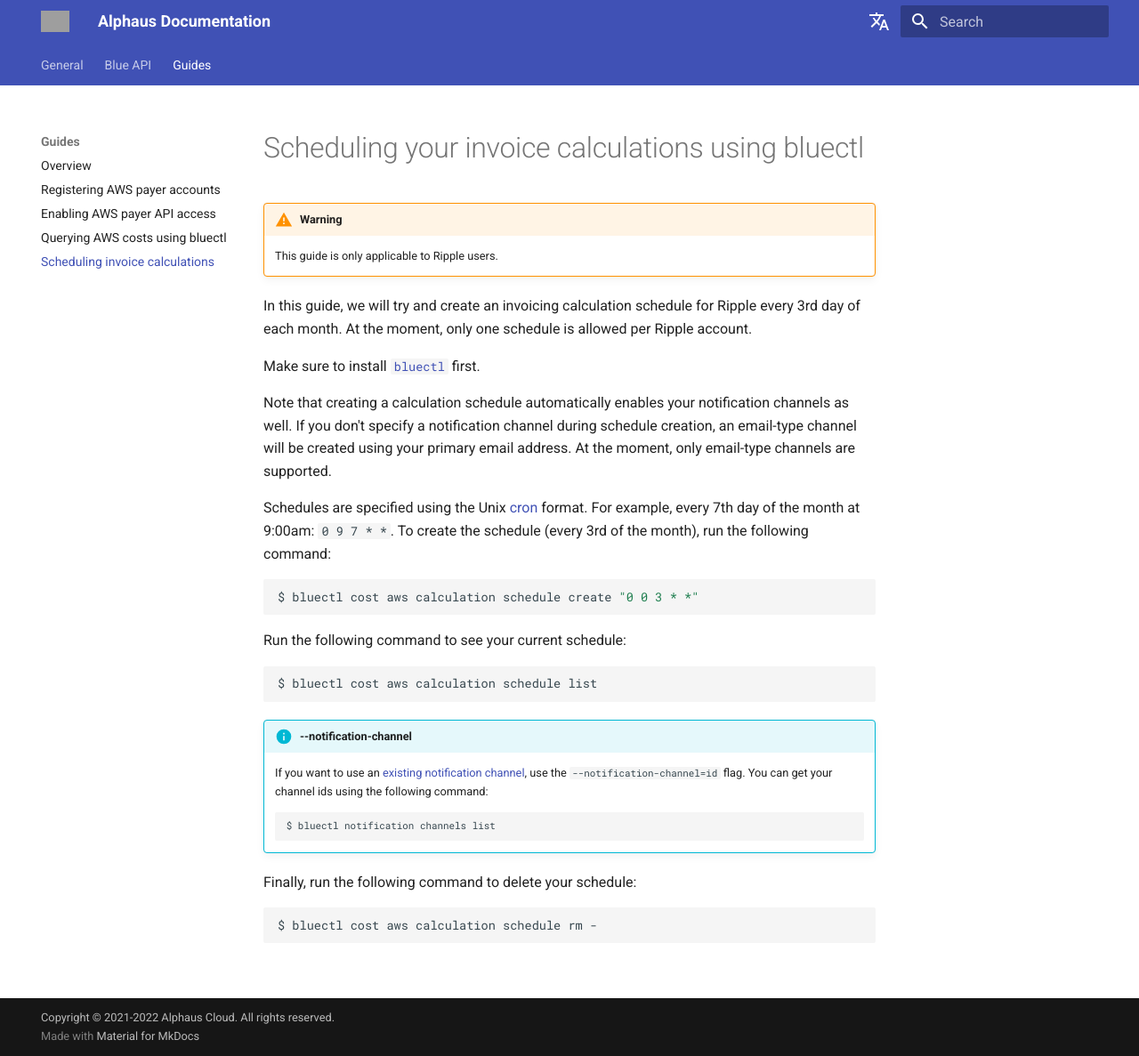
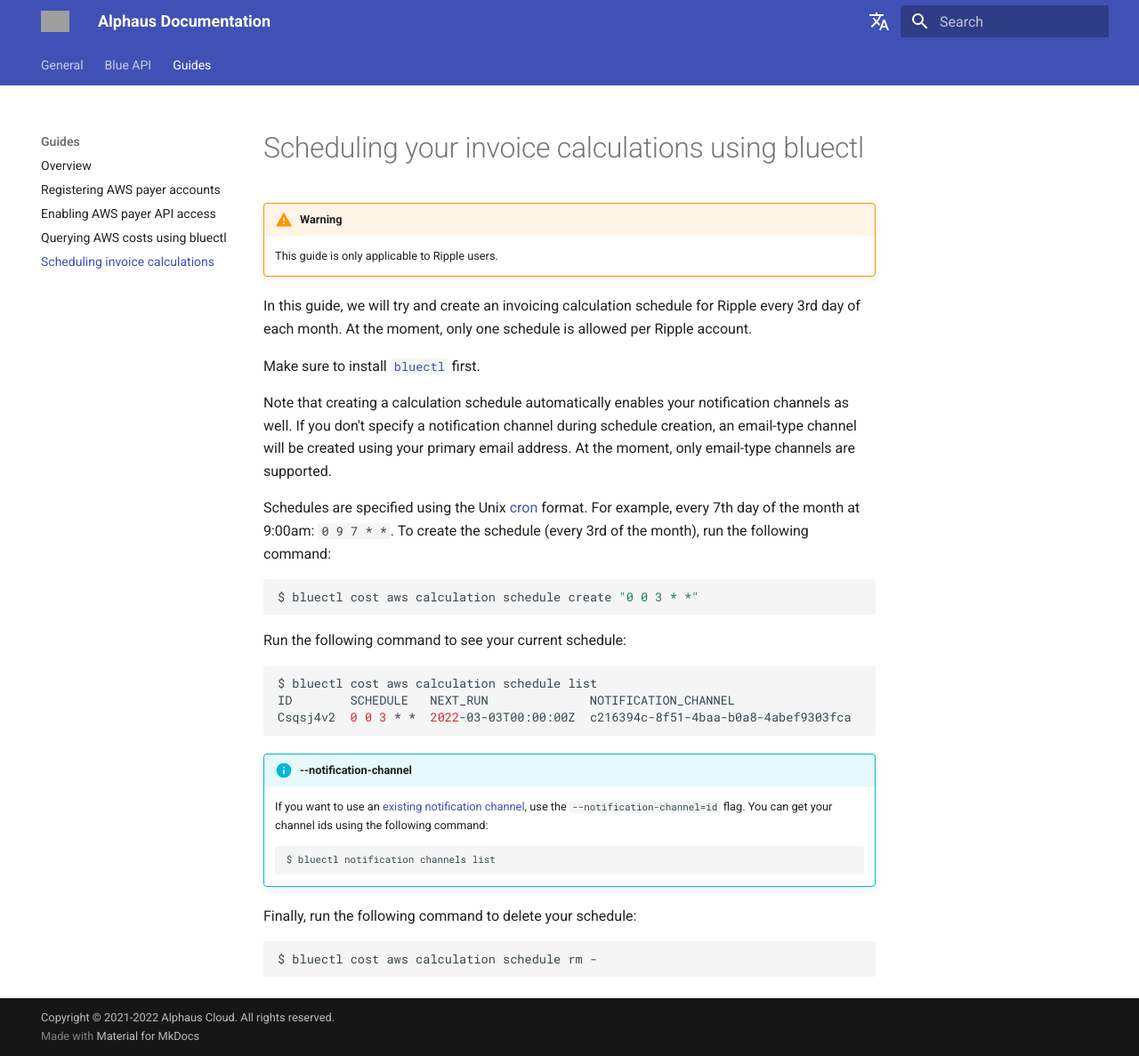
Before and after one commit to alphauslabs/tmpdocs, an MkDocs documentation site: the page built from docs/guides/invoice-calc-sched.md, in a window 1280 px wide and 1187 px high. Shown: the whole window at 89% size. Built offline with MkDocs 1.6.1 and Material for MkDocs 9.7.7, drawn with Linux system fonts in a browser that asks for light colours; comment, search, counter and statistics services are not loaded; grey boxes are pictures that could not be loaded.

Commit message:
docs: sched

````diff
--- a/docs/guides/invoice-calc-sched.md
+++ b/docs/guides/invoice-calc-sched.md
@@ -19,6 +19,8 @@
 
 ``` sh
 $ bluectl cost aws calculation schedule list
+ID        SCHEDULE   NEXT_RUN              NOTIFICATION_CHANNEL
+Csqsj4v2  0 0 3 * *  2022-03-03T00:00:00Z  c216394c-8f51-4baa-b0a8-4abef9303fca
 ```
 
 !!! info "--notification-channel"
````
